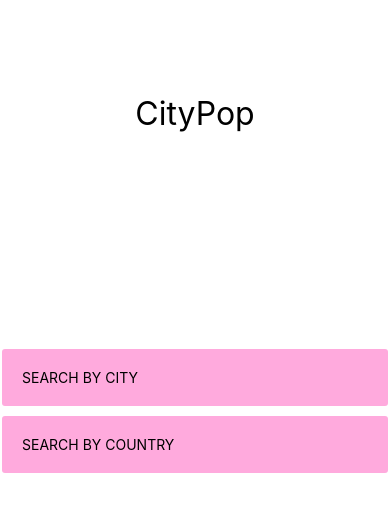
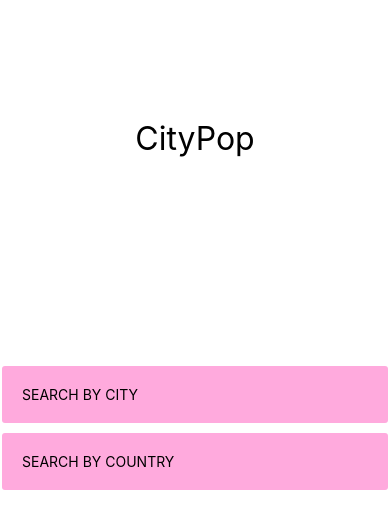
Before and after one commit to Casulu/CityPop, a React Native app: screen /Home in a window 390 px wide. Shown: the top 528 px of the page. Built offline with nearby package versions, Linux system fonts and the light colour scheme.

Commit message:
Fixed title position on home screen

```diff
--- a/HomeScreen.tsx
+++ b/HomeScreen.tsx
@@ -34,7 +34,7 @@ const styles = StyleSheet.create({
   },
   appTitle: {
     flex: 1,
-    marginTop: 30,
+    marginTop: 55,
     fontSize: 32
   },
   homeButtonContainer: {
```
